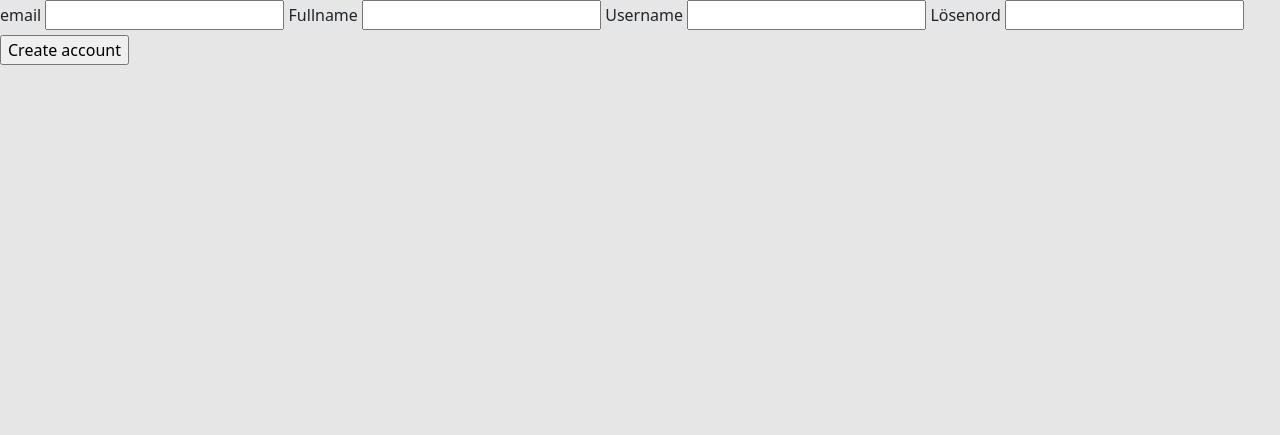
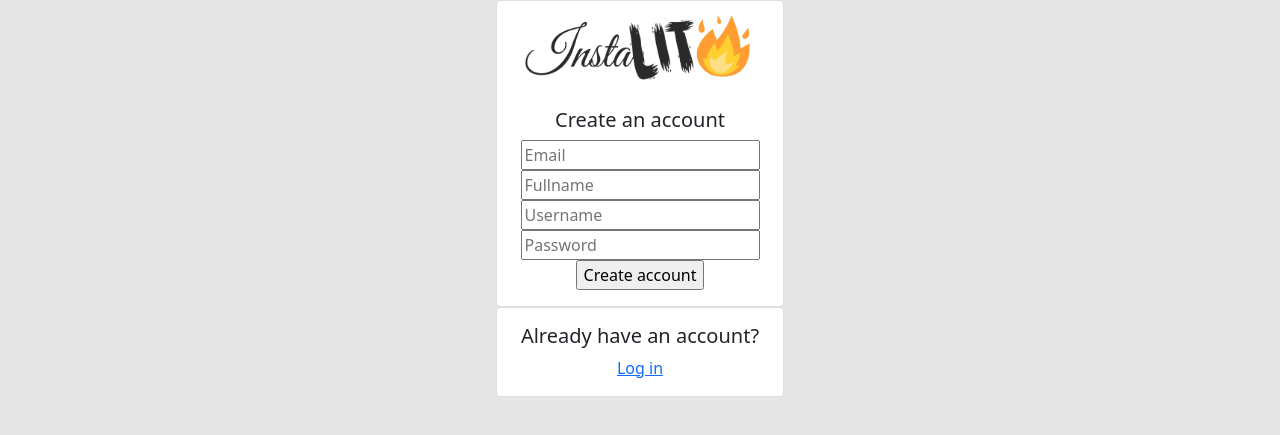
Before and after one commit to SirSicard/InstaLit, a PHP site: page /signup.php in a window 1280 px wide. Shown: the part 60-495 px from the top of the page. Run offline with PHP 8.4, Linux system fonts and the light colour scheme; some libraries are stand-ins or nearby versions.

Commit message:
edited signup
edited signup form

```diff
--- a/libraries/css/style.css
+++ b/libraries/css/style.css
@@ -18,6 +18,17 @@ html {
 
 body {
   background-color: var(--main-bg-color);
+}
+
+.body-container{
+  width: 1200px;
+  margin: 0 auto;
+}
+
+.content-container{
+  display: flex;
+  justify-content: center;
+  align-items: center;
 }
 
 /* START navbar */
--- a/signup.php
+++ b/signup.php
@@ -1,19 +1,36 @@
 <?php
 include_once("libraries/includes/header.php");
 ?>
-<form method="post" action="">
-    <div class="form-group">
-        <label class="form-label" for="email">email</label>
-        <input class="form-input" id="email" name="email" type="email" required>
-        <label class="form-label" for="fullname">Fullname</label>
-        <input class="form-input" id="fullname" name="fullname" type="fullname" required>
-        <label class="form-label" for="username">Username</label>
-        <input class="form-input" id="username" name="username" type="username" required>
-        <label class="form-label" for="password">Lösenord</label>
-        <input class="form-input" id="password" name="password" type="password" required>
-        </label>
-        <input type="submit" class="" value="Create account">
+
+<div class="body-container">
+<div class="content-container">
+<div class="card text-center" style="width: 18rem;">
+    <img src="images/ui/logoXL.png" class="card-img-top" alt="...">
+    <div class="card-body">
+        <h5 class="card-title">Create an account</h5>
+        <form method="post" action="">
+            <div class="form-group">
+                <input class="form-input" id="email" name="email" type="email" placeholder="Email" required>
+                <input class="form-input" id="fullname" name="fullname" type="fullname" placeholder="Fullname" required>
+                <input class="form-input" id="username" name="username" type="username" placeholder="Username" required>
+                <input class="form-input" id="password" name="password" type="password" placeholder="Password" required>
+                <input type="submit" class="" value="Create account">
+            </div>
+        </form>
     </div>
-</form>
+</div>
+</div>
+</div>
+
+<div class="content-container">
+<div class="card text-center" style="width: 18rem;">
+  <div class="card-body">
+    <h5 class="card-title">Already have an account?</h5>
+    <a href="login.php">Log in</a>
+  </div>
+
+</div>
+</div>
+
 
 <?php include_once("libraries/includes/footer.php"); ?>
```
